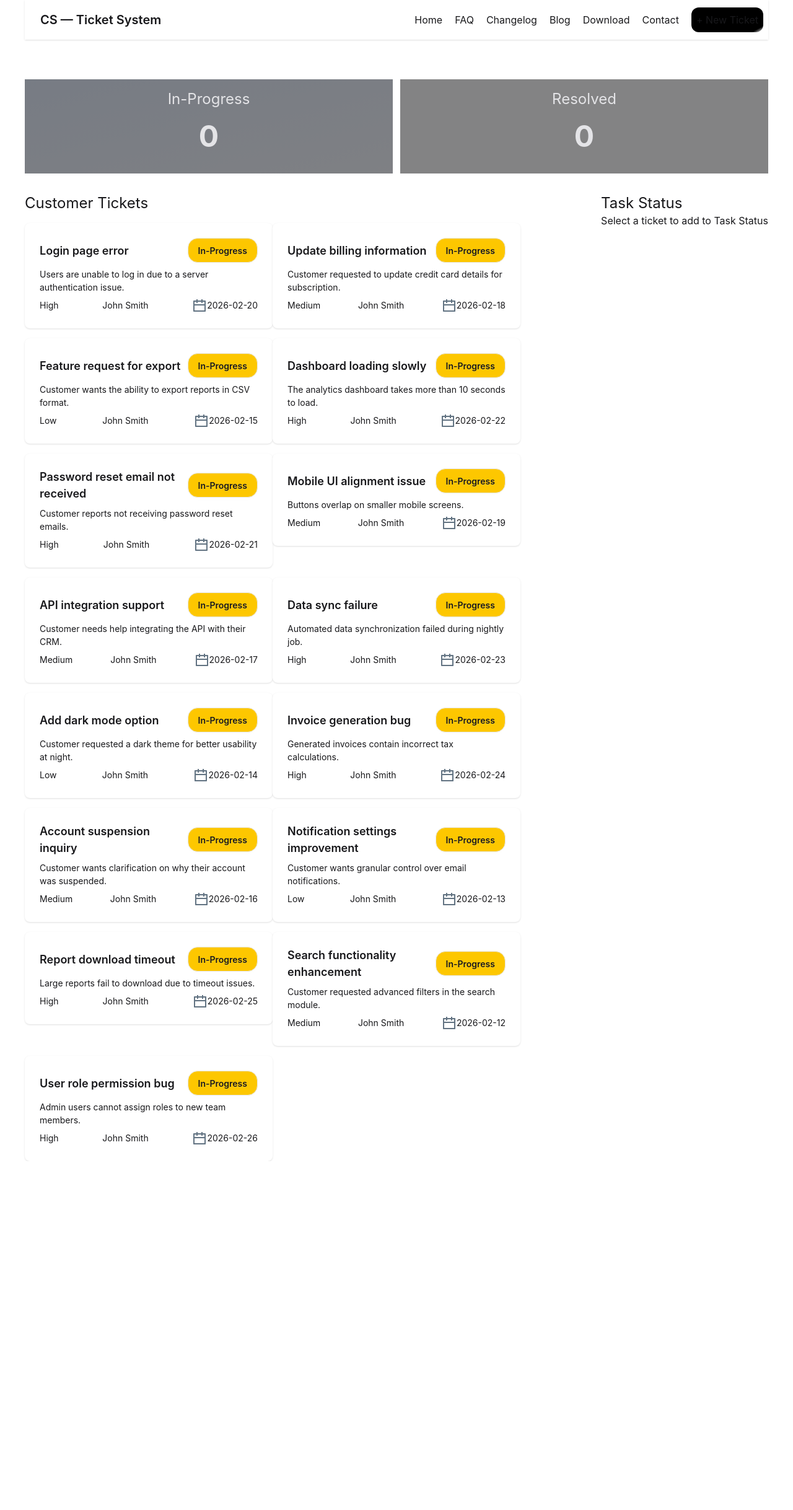
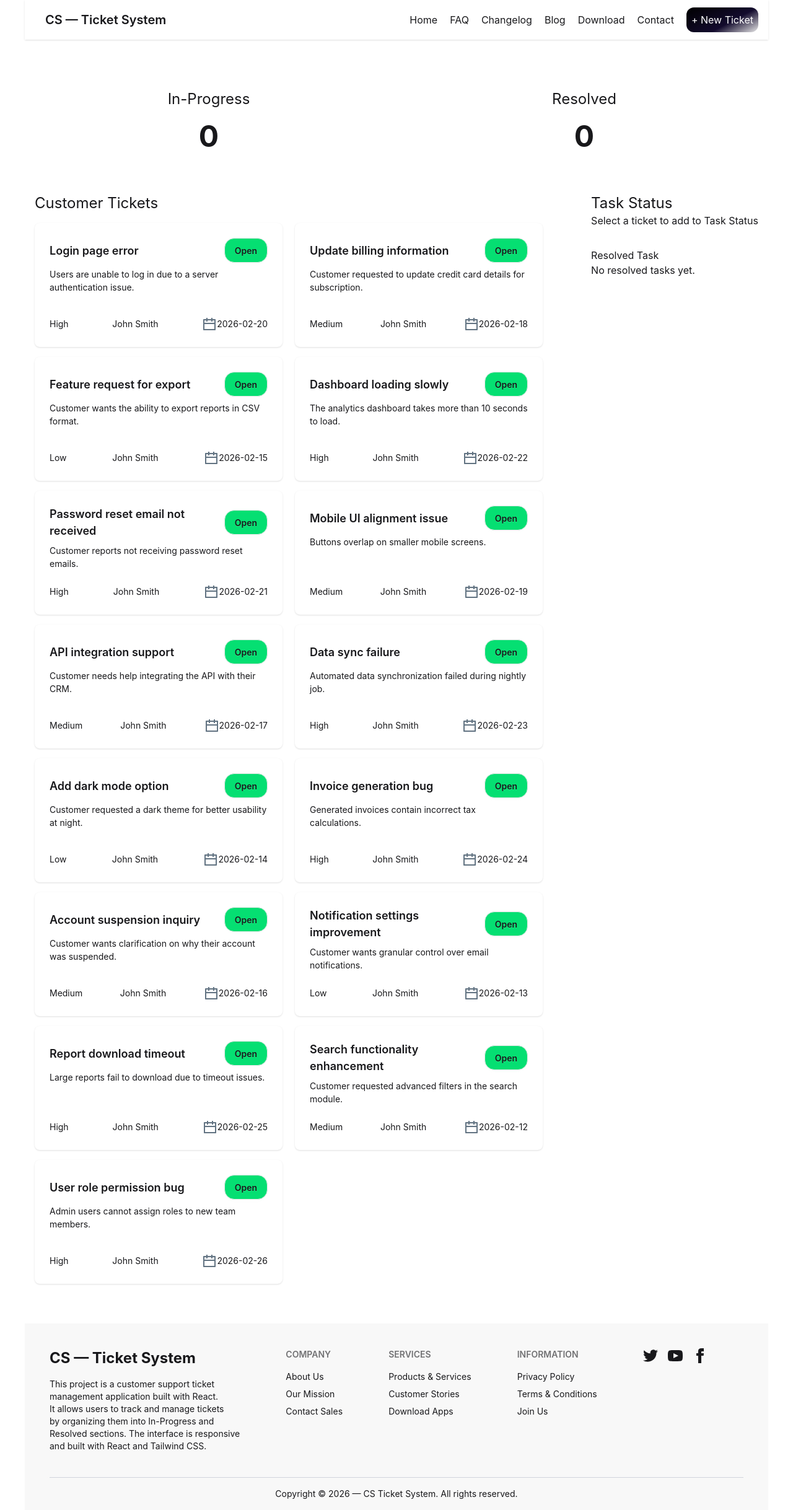
Before and after one commit to shamsuzzamanshams/my-ticket, a React (Vite) app: page / in a window 1280 px wide. Shown: the whole page at 62% size. Before the commit the page ends 1874 px from the top, so only its background shows below. Built offline with nearby package versions, Linux system fonts and the light colour scheme.

Commit message:
add footer and responsive for all device

```diff
--- a/src/App.jsx
+++ b/src/App.jsx
@@ -4,6 +4,7 @@ import './App.css'
 import Banner from './Components/Banner/Banner'
 import Card from './Components/Card/Card'
 import NavBar from './Components/NavBar/NavBar'
+import Footer from './Components/Footer/Footer'
 
 function App() {
 
@@ -19,10 +20,11 @@ function App() {
     <>
 
       <NavBar></NavBar>
-      <Banner></Banner>
+      {/* <Banner></Banner> */}
       <Suspense fallback={<span className="loading loading-dots loading-xl"></span>}>
         <Card cardDatapromise={cardDatapromise}></Card>
       </Suspense>
+      <Footer></Footer>
 
     </>
   )
--- a/src/Components/Banner/Banner.jsx
+++ b/src/Components/Banner/Banner.jsx
@@ -1,47 +1,51 @@
 import React from 'react';
-import vector1 from '../../assets/vector1.png'
+import vector1 from '../../assets/vector1.png';
 
-const Banner = () => {
+const Banner = ({ inProgressCount = 0, resolvedCount = 0 }) => {
 	return (
 		<div className='flex max-w-[1200px] mx-auto gap-3 mt-16'>
+
+			{/* In Progress */}
 			<div
-				className="hero max-w-[708px] mx-auto bg-gradient-to-br from-[#E8F1FF] to-[#F7FAFF]"
+				className="hero max-w-[708px] mx-auto bg-gradient-to-br from-[#E8F1FF] to-[#F7FAFF] rounded-xl"
 				style={{
-					backgroundImage:{vector1}
-
-
+					backgroundImage: `url(${vector1})`,
+					backgroundRepeat: "no-repeat",
+					backgroundPosition: "right top",
+					backgroundSize: "contain"
 				}}
 			>
-				<div className="hero-overlay"></div>
-				<div className="hero-content text-neutral-content text-center">
+				<div className="hero-overlay bg-transparent"></div>
+
+				<div className="hero-content text-center">
 					<div className="max-w-md">
 						<h1 className="mb-5 text-2xl">In-Progress</h1>
-						<h1 className="mb-5 text-5xl font-bold">0</h1>
+						<h1 className="mb-5 text-5xl font-bold">{inProgressCount}</h1>
 					</div>
 				</div>
 			</div>
 
+			{/* Resolved */}
 			<div
-				className="hero max-w-[708px] mx-auto"
+				className="hero max-w-[708px] mx-auto bg-gradient-to-br from-[#E8F1FF] to-[#F7FAFF] rounded-xl"
 				style={{
-
-					backgroundImage:{vector1}
-
-
+					backgroundImage: `url(${vector1})`,
+					backgroundRepeat: "no-repeat",
+					backgroundPosition: "right top",
+					backgroundSize: "contain"
 				}}
 			>
-				<div className="hero-overlay"></div>
-				<div className="hero-content text-neutral-content text-center">
+				<div className="hero-overlay bg-transparent"></div>
+
+				<div className="hero-content text-center">
 					<div className="max-w-md">
 						<h1 className="mb-5 text-2xl">Resolved</h1>
-						<h1 className="mb-5 text-5xl font-bold">0</h1>
-
+						<h1 className="mb-5 text-5xl font-bold">{resolvedCount}</h1>
 					</div>
 				</div>
 			</div>
+
 		</div>
-
-
 	);
 };
 
--- a/src/Components/Card/Card.jsx
+++ b/src/Components/Card/Card.jsx
@@ -1,5 +1,6 @@
 import React, { use, useState } from 'react';
 import Cards from '../Cards/Cards';
+import Banner from '../Banner/Banner';
 
 
 const Card = ({ cardDatapromise }) => {
@@ -8,8 +9,15 @@ const Card = ({ cardDatapromise }) => {
 
 	const card_data = use(cardDatapromise);
 	const [selectedTask, setSelectedTask] = useState([]);
+	const [resolve, setResolve] = useState([]);
 	const handleTask = (card) => {
 		setSelectedTask([...selectedTask, card]);
+	}
+
+	const handleResolve = (Task) => {
+		const remainingTask = selectedTask.filter(st => st.id !== Task.id)
+		setSelectedTask(remainingTask);
+		setResolve([...resolve, Task]);
 	}
 
 
@@ -21,7 +29,12 @@ const Card = ({ cardDatapromise }) => {
 
 
 
-		<div className='flex max-w-[1200px] mx-auto justify-between mt-8 gap-8'>
+
+
+		<div>
+			<Banner inProgressCount={selectedTask.length}
+				resolvedCount={resolve.length}></Banner>
+			<div className='flex flex-col md:flex-row max-w-[1200px] mx-auto justify-between mt-8 gap-8 px-4'>
 
 				<div>
 					<h1 className='text-2xl'>Customer Tickets</h1>
@@ -33,6 +46,7 @@ const Card = ({ cardDatapromise }) => {
 								<Cards card_data={card_data}
 									allCard={allCard}
 									handleTask={handleTask}
+									key={allCard.id}
 								></Cards>
 							)
 						}
@@ -44,19 +58,35 @@ const Card = ({ cardDatapromise }) => {
 						selectedTask.length === 0 ? (
 							<p>Select a ticket to add to Task Status</p>
 						) : (
-						selectedTask.map((task, index) => (
-							<div key={index} className="card w-[400px] bg-base-100 card-xs shadow-sm">
+							selectedTask.map((task) => (
+								<div key={task.id} className="card w-80 md:w-90 bg-base-100 card-xs shadow-sm">
 									<div className="card-body">
 										<h2 className='font-semibold text-2xl text-left'>{task.title}</h2>
 
 										<div className="btn bg-green-500 mt-2">
-										<button className="">Complete</button>
+											<button onClick={() => handleResolve(task)}>Complete</button>
 										</div>
 									</div>
 								</div>
 							))
 						)
 					}
+					<div className='mt-8'>
+						<h2>Resolved Task</h2>
+
+						{
+							resolve.length === 0 ?
+								<p>No resolved tasks yet.</p>
+								:
+								resolve.map((task) => (
+									// <p key={task.id}>{task.title}</p>
+									<div className="card-body">
+										<h2 className='font-semibold text-2xl text-left' key={task.id}>{task.title}</h2>
+									</div>
+								))
+						}
+					</div>
+				</div>
 			</div>
 		</div>
 	);
--- a/src/Components/Cards/Cards.jsx
+++ b/src/Components/Cards/Cards.jsx
@@ -14,12 +14,12 @@ const Cards = ({ allCard, handleTask }) => {
 
 
 		<div className='mt-4'>
-			<div className="card w-100 bg-base-100 card-md shadow-sm">
+			<div className="card w-80 md:w-100 h-50 mr-5 bg-base-100 card-md shadow-sm">
 				<div className="card-body">
 					<div className='flex justify-between items-center'>
 						<h2 className="card-title">{allCard.title}</h2>
-						<button onClick={() => { handleSelect(allCard),handleTask(allCard) }} className={`btn rounded-2xl ${!isSelected ? "bg-yellow-400" : "bg-green-400"}`}>
-							{!isSelected ? "In-Progress" : "Open"}</button>
+						<button onClick={() => { handleSelect(allCard), handleTask(allCard) }} className={`btn rounded-2xl ${isSelected ? "bg-yellow-400" : "bg-green-400"}`}>
+							{isSelected ? "In-Progress" : "Open"}</button>
 					</div>
 
 					<p className='text-left'>{allCard.description}</p>
@@ -27,7 +27,7 @@ const Cards = ({ allCard, handleTask }) => {
 						<p>{allCard.priority}</p>
 						<p>John Smith</p>
 						<div className='flex'>
-							<img src={calander} alt="" srcset="" /><p>{allCard.createdAt}</p>
+							<img src={calander} alt="" /><p>{allCard.createdAt}</p>
 						</div>
 					</div>
 				</div>
--- /dev/null
+++ b/src/Components/Footer/Footer.jsx
@@ -0,0 +1,96 @@
+import React from 'react';
+
+const Footer = () => {
+	return (
+		<footer className="bg-base-200 text-base-content mt-16 max-w-[1200px] mx-auto">
+
+			<div className="footer sm:footer-horizontal p-10 ">
+
+				<aside>
+					<h4 className='font-bold text-2xl'>CS — Ticket System</h4>
+					<p className="mt-2">
+						This project is a customer support ticket <br />
+						management application built with React. <br />
+						It allows users to track and manage tickets <br />
+						by organizing them into In-Progress and <br />
+						Resolved sections. The interface is responsive <br />
+						and built with React and Tailwind CSS.
+					</p>
+				</aside>
+
+				<nav>
+					<h6 className="footer-title">Company</h6>
+					<a className="link link-hover">About Us</a>
+					<a className="link link-hover">Our Mission</a>
+					<a className="link link-hover">Contact Sales</a>
+				</nav>
+
+				<nav>
+					<h6 className="footer-title">Services</h6>
+					<a className="link link-hover">Products & Services</a>
+					<a className="link link-hover">Customer Stories</a>
+					<a className="link link-hover">Download Apps</a>
+				</nav>
+
+				<nav>
+					<h6 className="footer-title">Information</h6>
+					<a className="link link-hover">Privacy Policy</a>
+					<a className="link link-hover">Terms & Conditions</a>
+					<a className="link link-hover">Join Us</a>
+				</nav>
+
+				<nav>
+					<div className="grid grid-flow-col gap-4">
+						<a>
+							<svg
+								xmlns="http://www.w3.org/2000/svg"
+								width="24"
+								height="24"
+								viewBox="0 0 24 24"
+								className="fill-current">
+								<path
+									d="M24 4.557c-.883.392-1.832.656-2.828.775 1.017-.609 1.798-1.574 2.165-2.724-.951.564-2.005.974-3.127 1.195-.897-.957-2.178-1.555-3.594-1.555-3.179 0-5.515 2.966-4.797 6.045-4.091-.205-7.719-2.165-10.148-5.144-1.29 2.213-.669 5.108 1.523 6.574-.806-.026-1.566-.247-2.229-.616-.054 2.281 1.581 4.415 3.949 4.89-.693.188-1.452.232-2.224.084.626 1.956 2.444 3.379 4.6 3.419-2.07 1.623-4.678 2.348-7.29 2.04 2.179 1.397 4.768 2.212 7.548 2.212 9.142 0 14.307-7.721 13.995-14.646.962-.695 1.797-1.562 2.457-2.549z"></path>
+							</svg>
+						</a>
+						<a>
+							<svg
+								xmlns="http://www.w3.org/2000/svg"
+								width="24"
+								height="24"
+								viewBox="0 0 24 24"
+								className="fill-current">
+								<path
+									d="M19.615 3.184c-3.604-.246-11.631-.245-15.23 0-3.897.266-4.356 2.62-4.385 8.816.029 6.185.484 8.549 4.385 8.816 3.6.245 11.626.246 15.23 0 3.897-.266 4.356-2.62 4.385-8.816-.029-6.185-.484-8.549-4.385-8.816zm-10.615 12.816v-8l8 3.993-8 4.007z"></path>
+							</svg>
+						</a>
+						<a>
+							<svg
+								xmlns="http://www.w3.org/2000/svg"
+								width="24"
+								height="24"
+								viewBox="0 0 24 24"
+								className="fill-current">
+								<path
+									d="M9 8h-3v4h3v12h5v-12h3.642l.358-4h-4v-1.667c0-.955.192-1.333 1.115-1.333h2.885v-5h-3.808c-3.596 0-5.192 1.583-5.192 4.615v3.385z"></path>
+							</svg>
+						</a>
+					</div>
+				</nav>
+
+			</div>
+
+			{/* Horizontal Line */}
+			<div className="max-w-[1200px] mx-auto px-10">
+				<hr className="border-gray-300" />
+			</div>
+
+			{/* Copyright */}
+			<div className="text-center py-4 text-sm">
+				Copyright © {new Date().getFullYear()} — CS Ticket System. All rights reserved.
+			</div>
+
+		</footer>
+	);
+};
+
+export default Footer;
--- a/src/Components/NavBar/NavBar.jsx
+++ b/src/Components/NavBar/NavBar.jsx
@@ -2,19 +2,50 @@ import React from 'react';
 
 const NavBar = () => {
 	return (
-		<div className="navbar bg-base-100 shadow-sm max-w-[1200px] mx-auto">
+		<div className="navbar bg-base-100 shadow-sm w-full md:max-w-[1200px] mx-auto px-4">
+
+			{/* Logo */}
 			<div className="flex-1">
 				<a className="btn btn-ghost text-xl">CS — Ticket System</a>
 			</div>
-			<div className="flex gap-5">
+
+			{/* Desktop Menu */}
+			<div className="hidden md:flex gap-5 items-center">
 				<button>Home</button>
 				<button>FAQ</button>
 				<button>Changelog</button>
 				<button>Blog</button>
 				<button>Download</button>
 				<button>Contact</button>
-				<button className='bg-[linear-gradient(152deg,_#000000_90%,_#FFFFFF_100%,_#130B2D_100%,#E9E9E9_100%)] p-2 rounded-xl'>+ New Ticket</button>
+				<button className="p-2 rounded-xl text-white bg-[linear-gradient(152deg,#000_0%,#130B2D_60%,#E9E9E9_100%)]">
+					+ New Ticket
+				</button>
+
+
 			</div>
+
+			{/* Mobile 3-dot Menu */}
+			<div className="md:hidden dropdown dropdown-end">
+				<label tabIndex={0} className="btn btn-ghost text-xl">
+					⋮
+				</label>
+
+				<ul
+					tabIndex={0}
+					className="menu menu-sm dropdown-content mt-3 z-[1] p-2 shadow bg-base-100 rounded-box w-40"
+				>
+					<li><button>Home</button></li>
+					<li><button>FAQ</button></li>
+					<li><button>Changelog</button></li>
+					<li><button>Blog</button></li>
+					<li><button>Download</button></li>
+					<li><button>Contact</button></li>
+					<button className="p-2 rounded-xl text-white bg-[linear-gradient(152deg,#000_0%,#130B2D_60%,#E9E9E9_100%)]">
+						+ New Ticket
+					</button>
+				</ul>
+			</div>
+
 		</div>
 	);
 };
```
Lines whose indentation alone changed are shown as unchanged.
